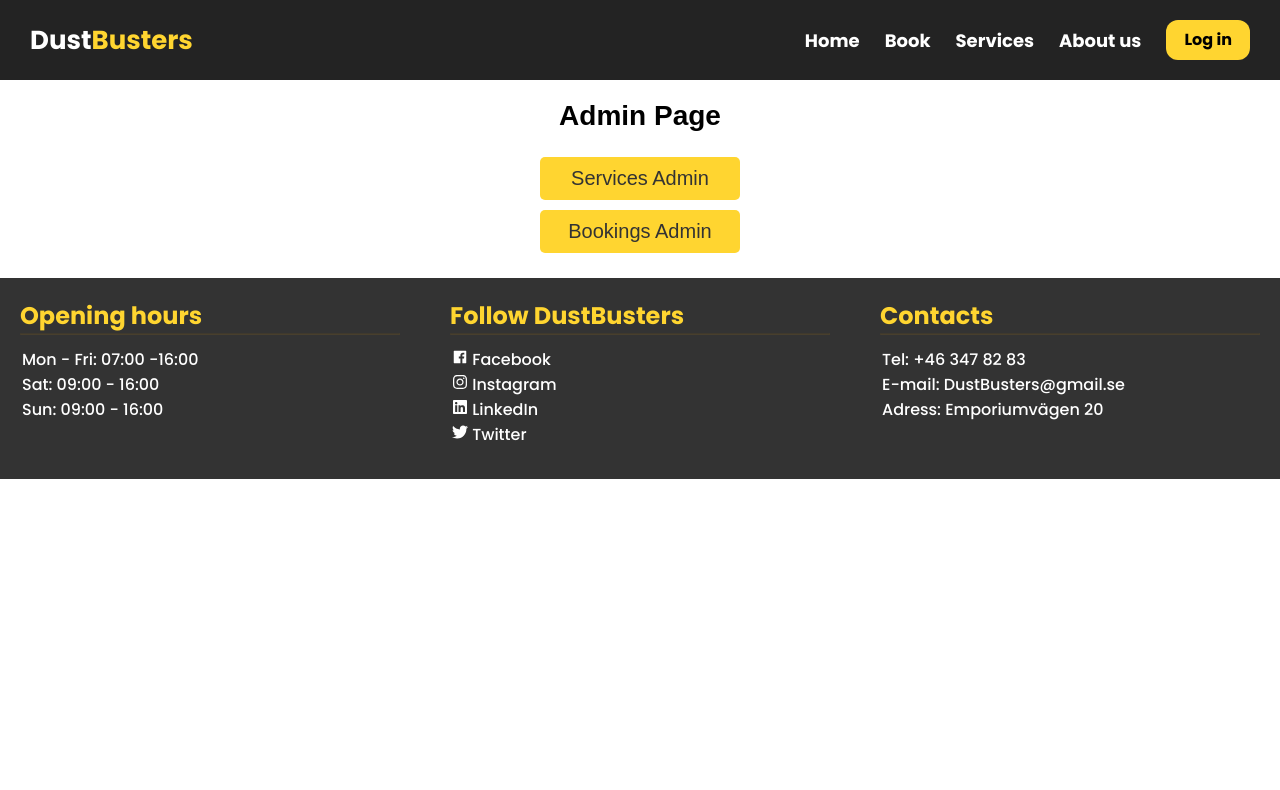
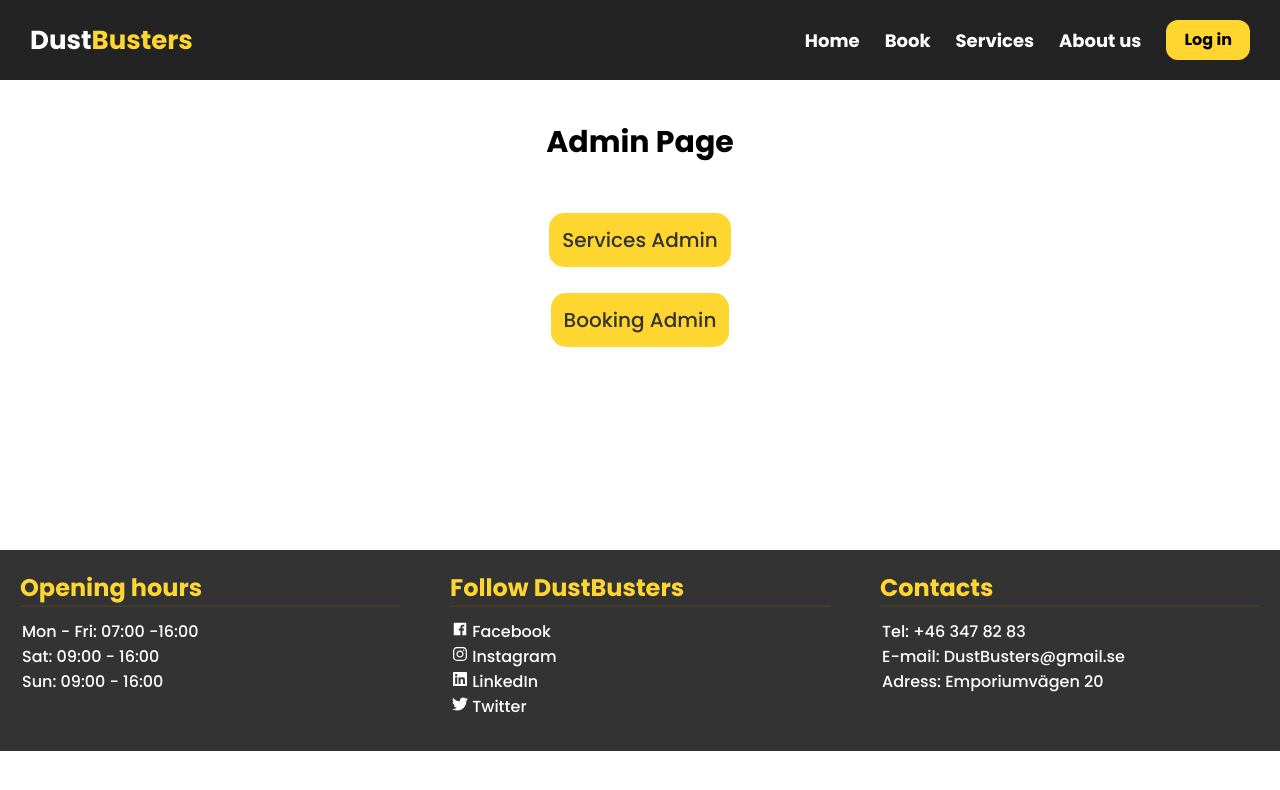
Before and after one commit to jonaelghid3y/DustBusters, a React (Vite) app: page /Admin in a window 1280 px wide. Shown: the top 790 px of the page. Built offline with nearby package versions, Linux system fonts and the light colour scheme.

Commit message:
not done

```diff
--- a/src/Components/Admin/BookingAdmin.jsx
+++ b/src/Components/Admin/BookingAdmin.jsx
@@ -2,6 +2,7 @@ import React, { useState, useEffect } from 'react';
 import axios from 'axios';
 import { MdDelete, MdEdit, MdArrowBack } from 'react-icons/md';
 import { Link } from 'react-router-dom';
+import { motion } from 'framer-motion';
 
 
 function BookingAdmin() {
@@ -99,14 +100,20 @@ function BookingAdmin() {
       <h1>List of Bookings</h1>
 
       {!showAddBooking ? (
-        <button onClick={toggleAddBooking} style={addBookingButtonStyle}>
-          Add new booking
-        </button>
+        <div>
+          <Link to="/admin" style={backToAdminButton}> <MdArrowBack />
+          </Link>
+
+          <button onClick={toggleAddBooking} style={addBookingButtonStyle}>
+            Add new booking
+          </button>
+        </div>
 
       ) : (
         <form onSubmit={handleSubmit} style={formStyle}>
           <div style={inputContainerStyle}>
             <label htmlFor="name">Customer:</label>
+
             <input
               type="text"
               id="name"
@@ -115,9 +122,7 @@ function BookingAdmin() {
               onChange={handleInputChange}
               style={inputStyle}
             />
-            <Link to="/admin" style={backToAdminButton}>
-              <MdArrowBack />
-            </Link>
+
           </div>
 
           <div style={inputContainerStyle}>
@@ -143,7 +148,8 @@ function BookingAdmin() {
             )}
           </div>
         </form>
-      )}
+      )
+      }
 
       <table style={tableStyle}>
         <thead>
@@ -170,7 +176,7 @@ function BookingAdmin() {
           ))}
         </tbody>
       </table>
-    </div>
+    </div >
   );
 }
 
@@ -180,7 +186,6 @@ const containerStyle = {
   margin: "0 auto",
   fontFamily: 'Poppins',
   textAlign: "center",
-  color: "#333333",
 };
 
 const formStyle = {
@@ -191,17 +196,17 @@ const formStyle = {
 };
 
 const inputContainerStyle = {
-  display: "flex",
-  flexDirection: "column",
-  alignItems: "flex-start",
+  alignItems: "center",
+  gap: '10px',
 };
 
 const inputStyle = {
-  width: "100%",
   padding: "10px",
   marginBottom: "10px",
-  border: "1px solid #ccc",
+  border: "1px solid",
   borderRadius: "5px",
+  margin: '5px',
+  marginBottom: '10px'
 };
 
 const submitButtonStyle = {
@@ -211,7 +216,7 @@ const submitButtonStyle = {
   border: "none",
   borderRadius: "5px",
   width: "100%",
-  fontFamily: 'Poppins, sans-serif',
+  fontFamily: 'Poppins',
   cursor: "pointer",
   transition: "background 0.3s ease",
 };
@@ -223,7 +228,7 @@ const cancelButtonStyle = {
   border: "none",
   borderRadius: "5px",
   width: "50%",
-  fontFamily: 'Poppins, sans-serif',
+  fontFamily: 'Poppins',
   marginTop: "5px",
   cursor: "pointer",
   transition: "background 0.3s ease",
@@ -239,7 +244,7 @@ const thStyle = {
   backgroundColor: "#FFD530",
   color: "#333333",
   padding: "10px",
-  textAlign: "left",
+  textAlign: "center",
 };
 
 const tableCellStyle = {
@@ -270,10 +275,9 @@ const addBookingButtonStyle = {
   padding: '10px',
   border: 'none',
   borderRadius: '5px',
-  width: "200px",
-  fontFamily: 'Poppins, sans-serif',
-  cursor: "pointer",
-  transition: "background 0.3s ease",
+  margin: '10px',
+  cursor: 'pointer',
+  marginTop: '10px',
 };
 
 const backToAdminButton = {
@@ -281,6 +285,7 @@ const backToAdminButton = {
   padding: '10px',
   margin: '10px',
   cursor: 'pointer',
+  marginleft: '10px',
 };
 
 export default BookingAdmin;
--- a/src/Components/Admin/ServicesAdmin.jsx
+++ b/src/Components/Admin/ServicesAdmin.jsx
@@ -90,16 +90,14 @@ class ServicesAdmin extends Component {
       <div style={containerStyle}>
         <h1>List of Services</h1>
 
-
         {!showAddService && editingServiceId === null ? (
           <div>
+            <Link to="/admin" style={backToAdminButton}>
+              <MdArrowBack />
+            </Link>
             <button onClick={this.toggleAddService} style={addnewServiceButton}>
               Add new service
             </button>
-
-            <Link to="/admin" style={backToAdminButton}>
-              <MdArrowBack />
-            </Link>
           </div>
 
 
@@ -198,6 +196,7 @@ const buttonStyle = {
   borderRadius: "5px",
   display: "block",
   width: "40%",
+  justifyContent: 'center',
 };
 
 const tableStyle = {
@@ -211,13 +210,19 @@ const thStyle = {
   backgroundColor: "#FFD530",
   color: "#333333",
   padding: "10px",
-  textAlign: "left",
+  textAlign: "center",
   margin: "10px",
+  justifyContent: 'center',
 };
 
 const tdStyle = {
   padding: "10px",
   color: "white",
+  margin: "10px",
+  paddingButton: '10px',
+  marginLeft: 'auto',
+  marginRight: 'auto',
+  maxWidth: '40%',
 };
 
 const editButtonStyle = {
@@ -226,6 +231,7 @@ const editButtonStyle = {
   color: 'white',
   cursor: 'pointer',
   marginRight: '10px',
+  justifyContent: 'center',
 };
 
 const deleteButtonStyle = {
@@ -239,7 +245,6 @@ const backToAdminButton = {
   color: 'black',
   padding: '10px',
   margin: '10px',
-  cursor: 'pointer',
 };
 
 const addnewServiceButton = {
--- a/src/Pages/User/Admin/Admin.jsx
+++ b/src/Pages/User/Admin/Admin.jsx
@@ -1,54 +1,64 @@
 import React from 'react';
 import { Link } from 'react-router-dom';
+import { motion } from 'framer-motion';
+import styled from 'styled-components';
 
 export default function Admin() {
   return (
     <div style={containerStyle}>
       <h1 style={headerStyle}>Admin Page</h1>
       <div style={linkContainerStyle}>
-        <Link to="/Services-Admin" style={linkStyle}>
+        < motion.div whileHover={{ scale: 1.1 }} whileTap={{ scale: 0.9 }} > <Link to="/Services-Admin" style={linkStyle}>
           Services Admin
-        </Link>
-        <Link to="/Booking-Admin" style={linkStyle}>
-          Bookings Admin
-        </Link>
+        </Link></motion.div>
+
+        < motion.div whileHover={{ scale: 1.1 }} whileTap={{ scale: 0.9 }} ><Link to="/Booking-Admin" style={linkStyle}>
+          Booking Admin
+        </Link></motion.div>
       </div>
     </div>
   );
 }
 
 const containerStyle = {
+  maxWidth: "100%",
+  height: '450px',
   textAlign: 'center',
   padding: '20px',
-  fontFamily: 'Arial, sans-serif',
-
+  fontFamily: 'Poppins',
+  margin: '10px',
 };
 
 const headerStyle = {
-  fontSize: '28px',
-  marginBottom: '20px',
+  fontSize: '30px',
+  marginBottom: '30px',
+  fontFamily: 'Poppins',
+  margin: '10px',
 };
 
 const linkContainerStyle = {
   display: 'flex',
   flexDirection: 'column',
   alignItems: 'center',
+  justifyContent: 'center',
+  gap: '50px',
+  paddingTop: '50px',
+  fontSize: '20px',
 };
 
 const linkStyle = {
   textDecoration: 'none',
   fontSize: '20px',
-  padding: '10px',
+  padding: '13px',
   margin: '5px',
   backgroundColor: '#FFD530',
   color: '#333333',
-  borderRadius: '5px',
-  width: '200px',
+  borderRadius: '15px',
   textAlign: 'center',
   transition: 'background 0.3s ease',
+  fontFamily: 'Poppins',
 };
 
-// Define :hover pseudo-class here
 linkStyle[':hover'] = {
   backgroundColor: '#FFC000',
 };
```
